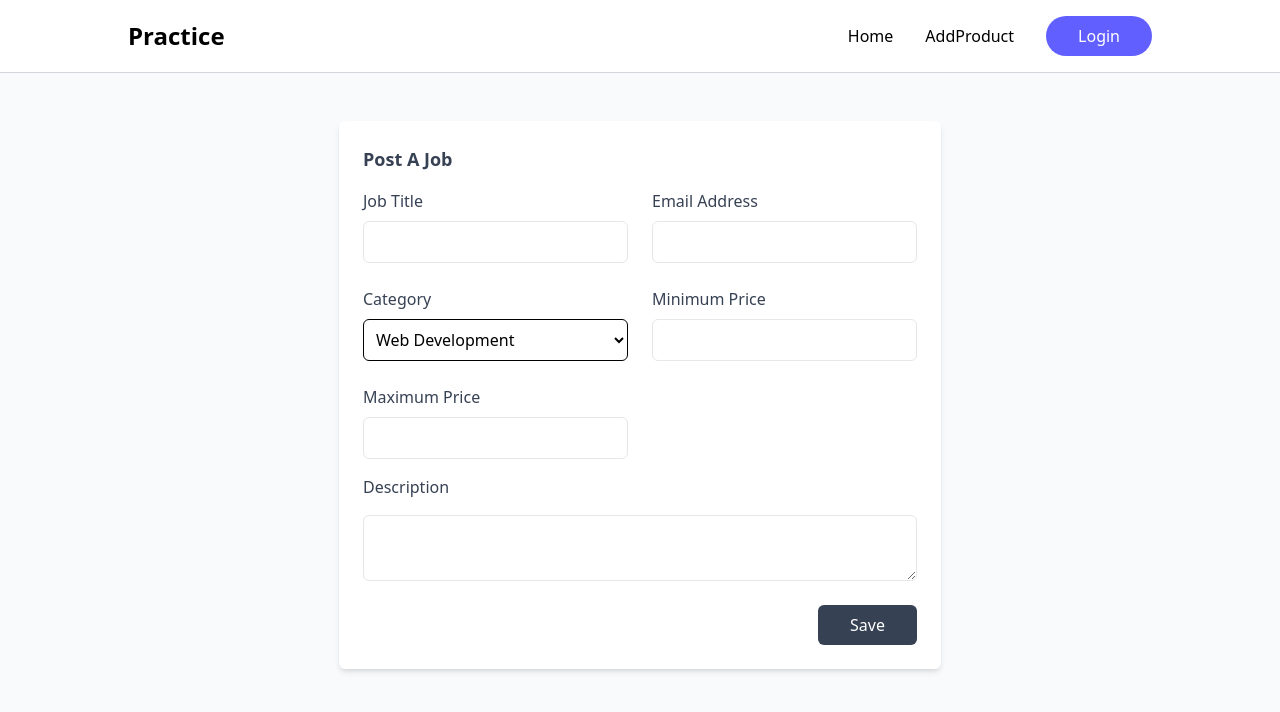
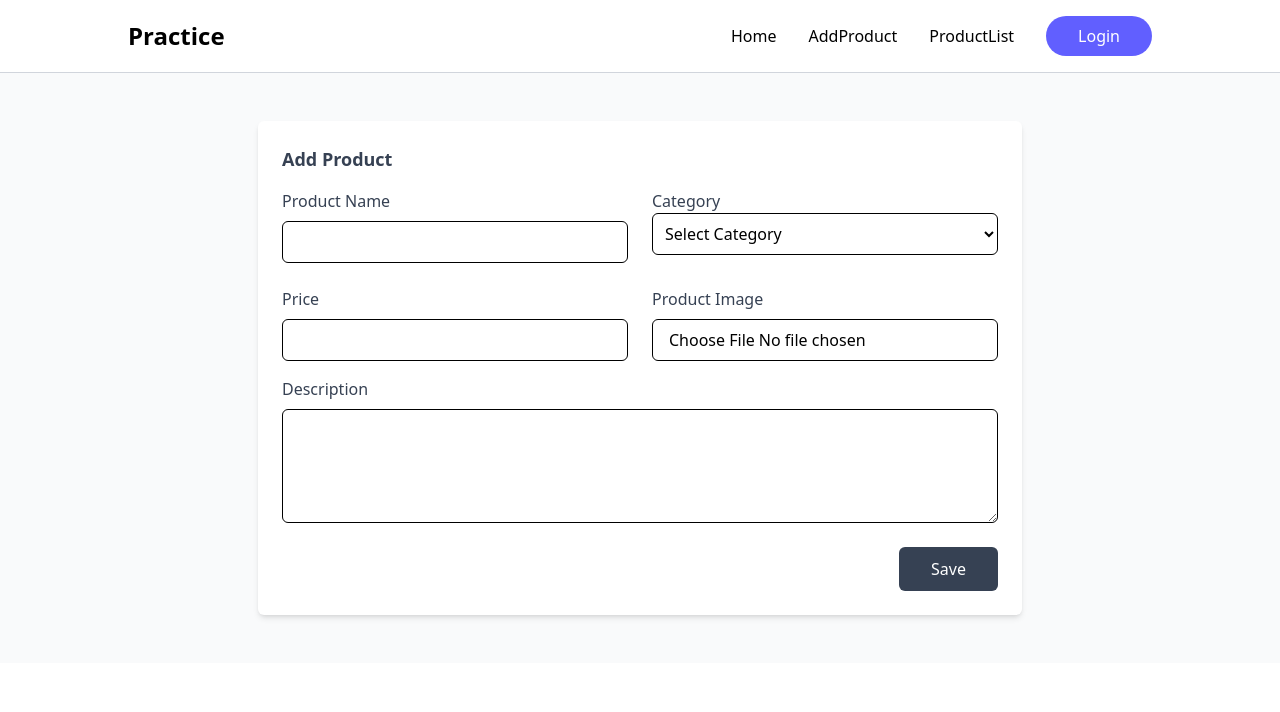
Before and after one commit to rajib-6311/new-project-auth, a React (Vite) app in the folder client/: page /add-product in a window 1280 px wide. Shown: the top 712 px of the page. Built offline with nearby package versions, Linux system fonts and the light colour scheme.

Commit message:
from data submit

```diff
--- a/client/src/App.jsx
+++ b/client/src/App.jsx
@@ -6,6 +6,7 @@ import Navbar from "./Components/Navbar";
 import AddProduct from "./Pages/AddProduct";
 import { Toaster } from 'react-hot-toast';
 import ProfilePage from "./Pages/ProfilePage";
+import ProductList from "./Pages/ProductList";
 
 const App = () => {
   return (
@@ -18,6 +19,7 @@ const App = () => {
        <Route path='/register' element={<Register/>}/>
        <Route path='/add-product' element={<AddProduct/>}/>
        <Route path='/profile' element={<ProfilePage/>}/>
+       <Route path='/list' element={<ProductList/>}/>
      </Routes>
     </>
   );
--- a/client/src/Components/Navbar.jsx
+++ b/client/src/Components/Navbar.jsx
@@ -15,6 +15,7 @@ const Navbar = () => {
             <div className="hidden sm:flex items-center gap-8">
                 <NavLink to='/'>Home</NavLink>
                 <NavLink to='/add-product'>AddProduct</NavLink>
+                <NavLink to='/list'>ProductList</NavLink>
 
                 {/* <div className="hidden lg:flex items-center text-sm gap-2 border border-gray-300 px-3 rounded-full">
                     <input className="py-1.5 w-full bg-transparent outline-none placeholder-gray-500" type="text" placeholder="Search products" />
--- a/client/src/Pages/AddProduct.jsx
+++ b/client/src/Pages/AddProduct.jsx
@@ -1,92 +1,165 @@
+import { useState } from "react";
+import toast from "react-hot-toast";
+import axios from "axios";
+import { serverUrl } from "../../config.js";
+import { useNavigate } from "react-router-dom";
+
+const AddProduct = ({ token }) => {
+  const navigate = useNavigate();
+  const [formData, setFormData] = useState({
+    name: "",
+    price: "",
+    description: "",
+    category: "",
+  });
+  const [image, setImage] = useState(null);
+
+  const handleChange = (e) => {
+    const { name, value } = e.target;
+    setFormData((prev) => ({
+      ...prev,
+      [name]: value,
+    }));
+  };
+
+  const handleFileChange = (e) => {
+    setImage(e.target.files[0]);
+  };
+
+  const handleUploadProduct = async (e) => {
+    e.preventDefault();
+    try {
+      const data = new FormData();
 
 
-const AddProduct = () => {
+      Object.entries(formData).forEach(([key, value]) => {
+        data.append(key, value);
+      });
+
+
+      if (image) {
+        data.append("image", image);
+      }
+
+      const response = await axios.post(`${serverUrl}/api/product/add`, data, {
+        headers: {
+          token,
+          "Content-Type": "multipart/form-data",
+        },
+      });
+
+      const responseData = response.data;
+
+      if (responseData?.success) {
+        toast.success(responseData?.message);
+        navigate("/list");
+      } else {
+        toast.error(responseData?.message);
+      }
+    } catch (error) {
+      console.error("Product data uploading error", error);
+      toast.error(error.message);
+    }
+  };
+
   return (
-      <div className='flex justify-center items-center min-h-[calc(100vh-306px)] py-12 bg-gray-50'>
-        <section className=' p-2 md:p-6 mx-auto bg-white rounded-md shadow-md '>
-          <h2 className='text-lg font-semibold text-gray-700 capitalize '>
-            Post a Job
+    <div className="flex justify-center items-center min-h-[calc(100vh-306px)] py-12 bg-gray-50">
+      <section className="p-2 md:p-6 mx-auto bg-white rounded-md shadow-md">
+        <h2 className="text-lg font-semibold text-gray-700 capitalize">
+          Add Product
         </h2>
 
-          <form>
-            <div className='grid grid-cols-1 gap-6 mt-4 sm:grid-cols-2'>
+        <form onSubmit={handleUploadProduct}>
+          <div className="grid grid-cols-1 gap-6 mt-4 sm:grid-cols-2">
+            {/* Product Name */}
             <div>
-                <label className='text-gray-700 ' htmlFor='job_title'>
-                  Job Title
+              <label className="text-gray-700" htmlFor="name">
+                Product Name
               </label>
               <input
-                  id='job_title'
-                  name='job_title'
-                  type='text'
-                  className='block w-full px-4 py-2 mt-2 text-gray-700 bg-white border border-gray-200 rounded-md  focus:border-blue-400 focus:ring-blue-300 focus:ring-opacity-40  focus:outline-none focus:ring'
+                id="name"
+                name="name"
+                onChange={handleChange}
+                value={formData.name}
+                type="text"
+                className="block w-full px-4 py-2 mt-2 border rounded-md"
+                required
               />
             </div>
 
+            {/* Category */}
             <div>
-                <label className='text-gray-700 ' htmlFor='emailAddress'>
-                  Email Address
+              <label className="text-gray-700" htmlFor="category">
+                Category
+              </label>
+              <select
+                name="category"
+                onChange={handleChange}
+                value={formData.category}
+                id="category"
+                className="border p-2 rounded-md w-full"
+                required
+              >
+                <option value="">Select Category</option>
+                <option value="Web Development">Web Development</option>
+                <option value="Graphics Design">Graphics Design</option>
+                <option value="Digital Marketing">Digital Marketing</option>
+              </select>
+            </div>
+
+            {/* Price */}
+            <div>
+              <label className="text-gray-700" htmlFor="price">
+                Price
               </label>
               <input
-                  id='emailAddress'
-                  type='email'
-                  name='email'
-                  disabled
-
-                  className='block w-full px-4 py-2 mt-2 text-gray-700 bg-white border border-gray-200 rounded-md  focus:border-blue-400 focus:ring-blue-300 focus:ring-opacity-40  focus:outline-none focus:ring'
+                id="price"
+                name="price"
+                onChange={handleChange}
+                value={formData.price}
+                type="number"
+                className="block w-full px-4 py-2 mt-2 border rounded-md"
+                required
               />
             </div>
 
-
-              <div className='flex flex-col gap-2 '>
-                <label className='text-gray-700 ' htmlFor='category'>
-                  Category
-                </label>
-                <select
-                  name='category'
-                  id='category'
-                  className='border p-2 rounded-md'
-                >
-                  <option value='Web Development'>Web Development</option>
-                  <option value='Graphics Design'>Graphics Design</option>
-                  <option value='Digital Marketing'>Digital Marketing</option>
-                </select>
-              </div>
+            {/* Image Upload */}
             <div>
-                <label className='text-gray-700 ' htmlFor='min_price'>
-                  Minimum Price
+              <label className="text-gray-700" htmlFor="image">
+                Product Image
               </label>
               <input
-                  id='min_price'
-                  name='min_price'
-                  type='number'
-                  className='block w-full px-4 py-2 mt-2 text-gray-700 bg-white border border-gray-200 rounded-md  focus:border-blue-400 focus:ring-blue-300 focus:ring-opacity-40  focus:outline-none focus:ring'
-                />
-              </div>
-
-              <div>
-                <label className='text-gray-700 ' htmlFor='max_price'>
-                  Maximum Price
-                </label>
-                <input
-                  id='max_price'
-                  name='max_price'
-                  type='number'
-                  className='block w-full px-4 py-2 mt-2 text-gray-700 bg-white border border-gray-200 rounded-md  focus:border-blue-400 focus:ring-blue-300 focus:ring-opacity-40  focus:outline-none focus:ring'
+                id="image"
+                type="file"
+                onChange={handleFileChange}
+                className="block w-full px-4 py-2 mt-2 border rounded-md"
+                accept="image/*"
               />
             </div>
           </div>
-            <div className='flex flex-col gap-2 mt-4'>
-              <label className='text-gray-700 ' htmlFor='description'>
+
+          {/* Description */}
+          <div className="mt-4">
+            <label className="text-gray-700" htmlFor="description">
               Description
             </label>
             <textarea
-                className='block w-full px-4 py-2 mt-2 text-gray-700 bg-white border border-gray-200 rounded-md  focus:border-blue-400 focus:ring-blue-300 focus:ring-opacity-40  focus:outline-none focus:ring'
-                name='description'
-                id='description'
+              name="description"
+              id="description"
+              onChange={handleChange}
+              value={formData.description}
+              className="block w-full px-4 py-2 mt-2 border rounded-md"
+              rows="4"
+              required
             ></textarea>
           </div>
-            <div className='flex justify-end mt-6'>
-              <button className='px-8 py-2.5 leading-5 text-white transition-colors duration-300  bg-gray-700 rounded-md hover:bg-gray-600 focus:outline-none focus:bg-gray-600'>
+
+          {/* Submit */}
+          <div className="flex justify-end mt-6">
+            <button
+              type="submit"
+              className="px-8 py-2.5 text-white bg-gray-700 rounded-md hover:bg-gray-600"
+            >
               Save
             </button>
           </div>
--- /dev/null
+++ b/client/src/Pages/ProductList.jsx
@@ -0,0 +1,11 @@
+import React from 'react';
+
+const ProductList = () => {
+    return (
+        <div>
+            <h1 className='text-4xl text-center text-amber-300'>Product List</h1>
+        </div>
+    );
+};
+
+export default ProductList;
```
Also changed, not shown: client/config.js (line endings or trailing spaces), 1 other file (tests, documents, lock files or other folders). Lines whose indentation alone changed are shown as unchanged.
